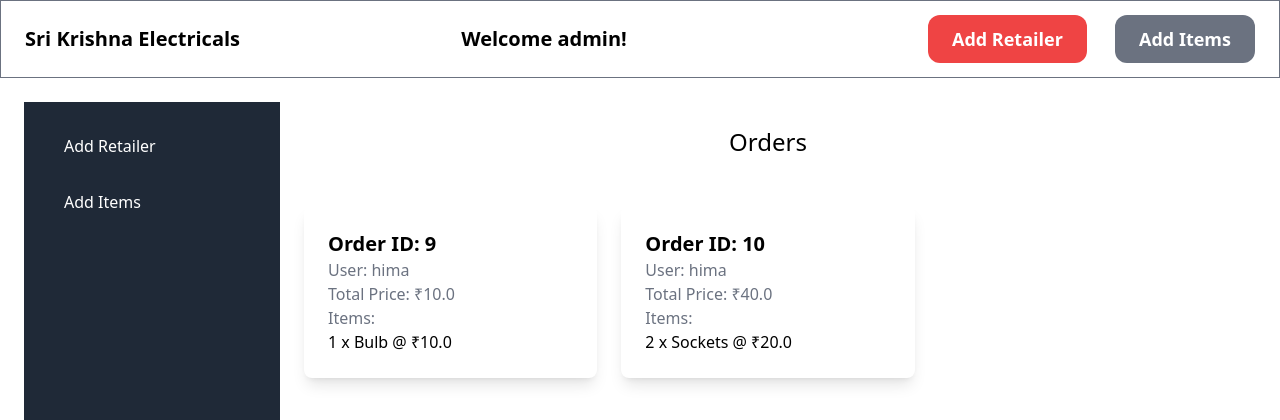
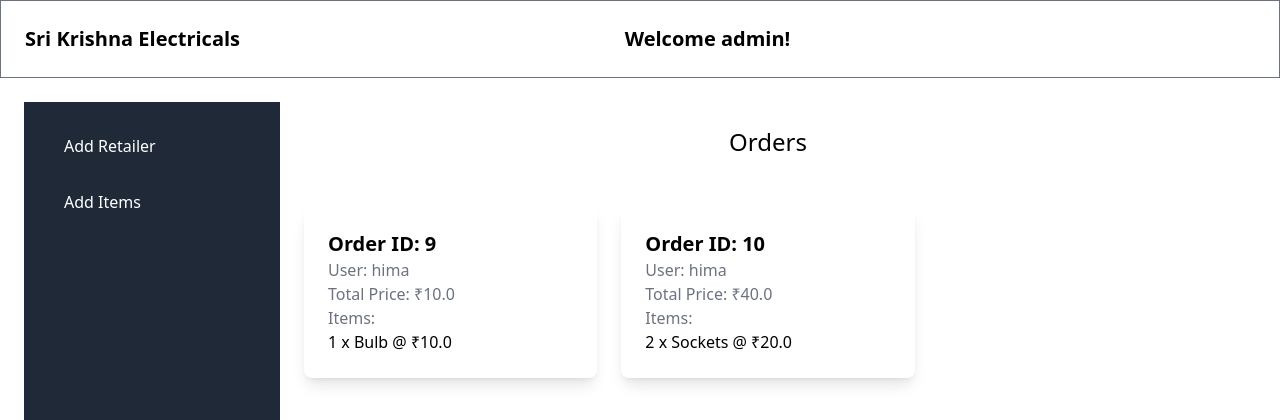
Before and after one commit to HimaTeju/e_commerce, a Django app: page /index/ in a window 1280 px wide. Shown: the top 420 px of the page. Run offline with Django 5.2, Linux system fonts and the light colour scheme; the first user in the database is signed in; data comes from the database, SQL or seed files in the repository; some libraries are stand-ins or nearby versions.

Commit message:
Nav bar changes

```diff
--- a/core/templates/core/index.html
+++ b/core/templates/core/index.html
@@ -3,26 +3,11 @@
 {% block title %}Welcome{% endblock %}
 
 {% block welcome %}
-        <div class="text-xl font-bold mr-20">Welcome
-            {% if user.is_authenticated %}
-            {{ user }}!
-            {% endif %}
-        </div>
-{% endblock %}
-
-{% block nav_items %}
-
-{% if request.user.is_authenticated and request.user.is_superuser %}
-<a href="{% url 'core:add_retailer' %}"
-    class="px-6 py-3 text-lg font-semibold bg-red-500 text-white rounded-xl hover:bg-red-700">Add Retailer</a>
-<a href="{% url 'items:new' %}"
-    class="px-6 py-3 text-lg font-semibold bg-gray-500 text-white rounded-xl hover:bg-gray-700">Add Items</a>
-{% else %}
-<a href="{% url 'items:view_cart' %}"
-    class="px-6 py-3 text-lg font-semilbold border -b border-black-200 rounded-l hover:bg-gray-500 hover:text-white">View
-    Cart ({{ cart.product_count }})</a>
-
-{% endif %}
+    <div class="text-xl font-bold mr-20">Welcome
+        {% if user.is_authenticated %}
+        {{ user }}!
+        {% endif %}
+    </div>
 {% endblock %}
 
 {% block content %}
```
